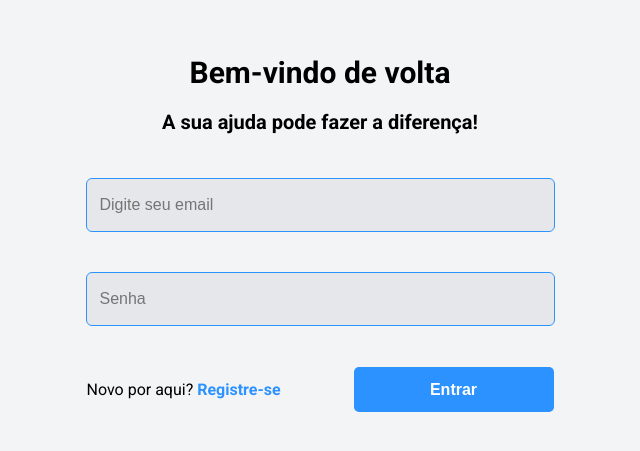
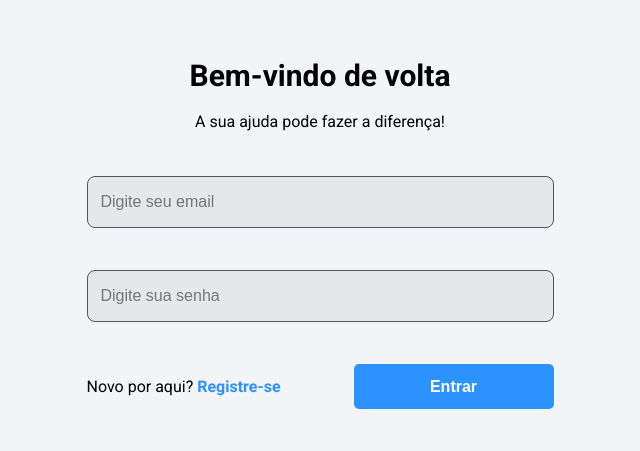
Before and after one commit to PedreirosDeSoftware/encontre.ME-front-end, a React (Vite) app: page /login in a window 1280 px wide. Shown: the part 169-620 px from the top of the page, without its empty margins (320-960 px from the left). Built offline with nearby package versions, Linux system fonts and the light colour scheme.

Commit message:
optmize login and add component input

```diff
--- /dev/null
+++ b/src/components/Input/css/style.module.css
@@ -0,0 +1,18 @@
+label {
+    display: none;
+}
+
+.input {
+  background-color: var(--gray-200);
+  color: var(--gray-900);
+  width: 100%;
+  height: 5.2rem;
+  padding: 1.2rem;
+  border: 1px solid var(--gray-600);
+  outline: none;
+  border-radius: .8rem;
+}
+
+.input:focus {
+ border: 1px solid var(--primary-color);
+}
--- /dev/null
+++ b/src/components/Input/index.jsx
@@ -0,0 +1,10 @@
+import styles from './css/style.module.css';
+
+export function InputComponent({label, name, type, placeholder, setValue}) {
+    return (
+        <div>
+            <label htmlFor={name}>{label}</label>
+            <input type={type} name={name} className={styles.input} placeholder={placeholder} />
+        </div>
+    )
+}
--- a/src/pages/Login/index.jsx
+++ b/src/pages/Login/index.jsx
@@ -1,25 +1,30 @@
+import { Link, useNavigate } from 'react-router-dom';
 import styles from './css/style.module.css';
+import { InputComponent } from '../../components/Input';
 
 function Login() {
+  const navigate = useNavigate()
+  function handleAuth(){
+    navigate('/')
+  }
+
   return (
     <div className={styles.container}>
       <div className={styles.headerTitle}>
         <h1>Bem-vindo de volta</h1>
-        <h3>A sua ajuda pode fazer a diferença!</h3>
+        <p>A sua ajuda pode fazer a diferença!</p>
       </div>
 
       <div className={styles.formContainer}>
         <form>
-          <label htmlFor="email">e-mail</label>
-          <input type="email" id="email" className={styles.inputEmail} placeholder="Digite seu email" />
+          <InputComponent label={'e-mail'} name={'email'} type={'email'} placeholder={'Digite seu email'}/>
 
-          <label htmlFor="senha">senha</label>
-          <input type="password" id="senha" className={styles.inputPassword} placeholder="Senha" />
+          <InputComponent label={'senha'} name={'password'} type={'password'} placeholder={'Digite sua senha'}/>
         </form>
 
         <div className={styles.formSubmit}>
-          <p>Novo por aqui? <a href="#">Registre-se</a></p>
-          <button className={styles.submitButton}>Entrar</button>
+          <p>Novo por aqui? <Link to={'/register'}>Registre-se</Link></p>
+          <button className={styles.submitButton} onClick={handleAuth}>Entrar</button>
         </div>
       </div>
     </div>
```
